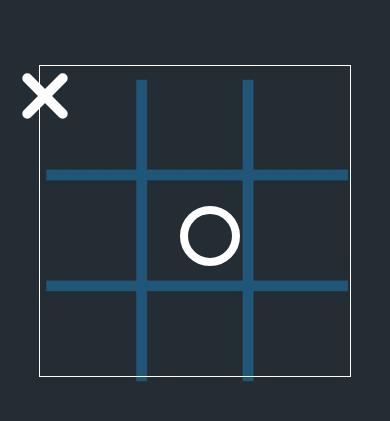
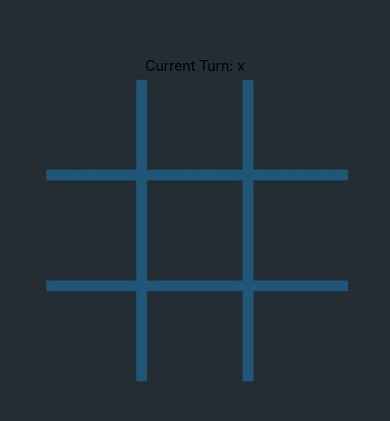
Before and after one commit to MSaad9/Tic-Tac-Toe, a React Native app: screen / in a window 390 px wide. Shown: the part 211-632 px from the top of the page. Built offline with nearby package versions, Linux system fonts and the light colour scheme.

Commit message:
working game

```diff
--- a/App.js
+++ b/App.js
@@ -1,26 +1,174 @@
 import { StatusBar } from 'expo-status-bar';
-import { StyleSheet, Text, View, ImageBackground } from 'react-native';
+import { StyleSheet, Text, View, ImageBackground, Pressable, Alert } from 'react-native';
 import bg from './assets/bg.jpeg';
-import React from 'react';
+import React, { useState } from 'react';
 
+const emptyMap = [
+  ["", "", ""],
+  ["", "", ""],
+  ["", "", ""],
+];
 export default function App() {
+  const [map, setMap] = useState(emptyMap);
+
+  const [currentTurn, setCurrentTurn] = useState('x');
+
+  const onPress = (rowIndex, colIndex) => {
+    console.warn("Hello", rowIndex, colIndex);
+    if (map[rowIndex][colIndex] != "") {
+      Alert.alert("Position already occupied");
+      return;
+    }
+
+    setMap((existingMap) => {
+      const updatedMap = [...existingMap];
+      updatedMap[rowIndex][colIndex] = currentTurn;
+      return updatedMap;
+    });
+
+    setCurrentTurn(currentTurn == 'x' ? "o" : "x");
+
+    const winner = getWinner();
+    if (winner) {
+      gameWon(winner);
+    }
+    else {
+      checkTieState();
+    }
+
+  };
+
+  const getWinner = () => {
+    // check rows
+    for (let i = 0; i < 3; i++) {
+      const isRowxWinning = map[i].every(cell => cell == 'x');
+      const isRowoWinning = map[i].every(cell => cell == 'o');
+      if (isRowxWinning) {
+        return 'x';
+
+      }
+      if (isRowoWinning) {
+        return 'O';
+
+      }
+    }
+
+    // check cols
+    for (let col = 0; col < 3; col++) {
+      let isColxWinner = true;
+      let isColoWinner = true;
+
+      for (let row = 0; row < 3; row++) {
+        // if any of row in col is not 'x' x did not win -> set isColxWinner to false
+        if (map[row][col] !== 'x') {
+          isColxWinner = false;
+        }
+        // if any of row in col is not 'o' o did not win -> set isColoWinner to false
+
+        if (map[row][col] !== 'o') {
+          isColoWinner = false;
+        }
+      }
+
+      if (isColxWinner) {
+        return 'x';
+
+      }
+
+      if (isColoWinner) {
+        return 'O';
+      }
+    }
+
+    // check diagonals
+    let isDiagonalleftoWinning = true;
+    let isDiagonalleftxWinning = true;
+    let isDiagonalrightoWinning = true;
+    let isDiagonalrightxWinning = true;
+    for (let i = 0; i < 3; i++) {
+      if (map[i][i] != 'x') {
+        isDiagonalleftxWinning = false;
+      }
+      if (map[i][i] != 'o') {
+        isDiagonalleftoWinning = false;
+      }
+
+      if (map[i][2 - i] != 'x') {
+        isDiagonalrightxWinning = false;
+      }
+      if (map[i][2 - i] != 'o') {
+        isDiagonalrightoWinning = false;
+      }
+    }
+
+
+    if (isDiagonalleftoWinning || isDiagonalrightoWinning) {
+      return 'O';
+    }
+    if (isDiagonalleftxWinning || isDiagonalrightxWinning) {
+      return 'x';
+    }
+
+  };
+
+  const checkTieState = () => {
+    if (!map.some((row) => row.some((cell) => cell == ""))) {
+      Alert.alert(`It's a `, `Tie`, [
+        {
+          text: "Restart",
+          onPress: resetGame,
+        },
+      ]);
+    }
+
+  };
+
+  const gameWon = (player) => {
+    Alert.alert(`Yayy`, `Player ${player} won`, [
+      {
+        text: "Restart",
+        onPress: resetGame,
+      },
+    ]);
+
+  };
+
+  const resetGame = () => {
+    setMap([
+      ["", "", ""],
+      ["", "", ""],
+      ["", "", ""],
+    ]);
+    setCurrentTurn('x');
+  }
   return (
     <View style={styles.container}>
       {/* add background image */}
       {/* keep everything in image background, so all elements considered as children */}
       {/* resideMode contain will make sure it fits the screen */}
       <ImageBackground source={bg} style={styles.bg} resizeMode="contain">
+        <Text>Current Turn: {currentTurn}</Text>
         <View style={styles.map}>
-          {/* creates a circle */}
-          <View style={styles.circle}>
-            {/* to make a donut shape */}
+          {map.map((row, rowIndex) => (
+            <View key={`row - ${rowIndex}`} style={styles.row}>
+              {row.map((cell, colIndex) => (
+                <Pressable
+                  key={`row - ${rowIndex} - col - ${colIndex}`}
+                  onPress={() => onPress(rowIndex, colIndex)} style={styles.cell}>
+                  {cell == 'o' && <View style={styles.circle} />}
+                  {cell == 'x' && (
+                    <View style={styles.cross}>
+                      <View style={styles.crossLine} />
+                      <View style={[styles.crossLine, styles.crossLineReversed]} />
+                    </View>
+                  )}
+                </Pressable>
+              ))}
 
-          </View>
-          {/* create a cross */}
-          <View>
-            <View style={styles.crossLine}></View>
-            <View style={[styles.crossLine, styles.crossLineReversed]}></View>
-          </View>
+            </View>
+
+          ))}
+
         </View>
       </ImageBackground>
       <StatusBar style="auto" />
@@ -36,10 +184,23 @@ const styles = StyleSheet.create({
   },
 
   map: {
-    borderWidth: 1,
-    borderColor: 'white',
+
     width: "80%",
     aspectRatio: 1,
+
+  },
+
+  row: {
+    flex: 1,
+    flexDirection: "row",
+
+  },
+
+  cell: {
+    width: 100,
+    height: 100,
+    flex: 1,
+
 
   },
 
@@ -51,30 +212,25 @@ const styles = StyleSheet.create({
     paddingTop: 20,
   },
   circle: {
-    position: 'absolute',
-    width: 60,
-    height: 60,
-    left: 1 * 130,
-    top: 1 * 130,
+
+    flex: 1,
     borderRadius: 50,
     alignItems: 'center',
     justifyContent: 'center',
     margin: 10,
-    borderWidth: 8,
+    borderWidth: 5,
     borderColor: 'white',
 
   },
 
-  innerCircle: {
-    width: 50,
-    height: 50,
-    backgroundColor: '#252D33',
-    borderRadius: 50,
+  cross: {
+    flex: 1,
   },
   crossLine: {
     position: 'absolute',
+    left: "48%",
     width: 10,
-    height: 60,
+    height: "100%",
     backgroundColor: 'white',
     borderRadius: 5,
     transform: [
```
